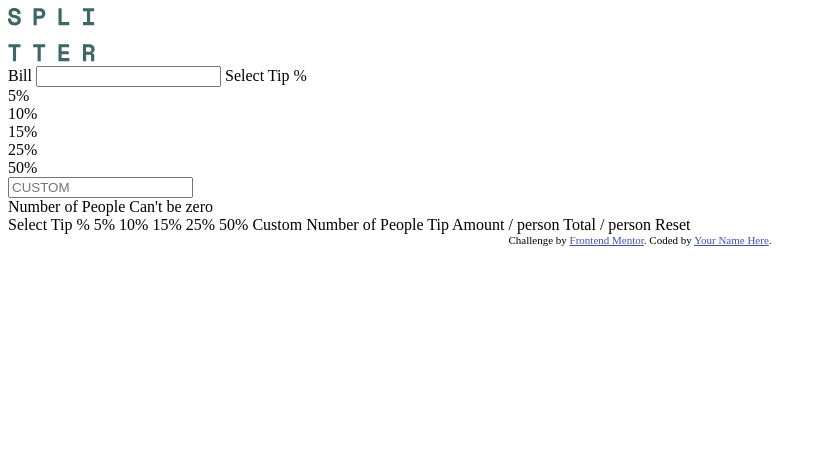
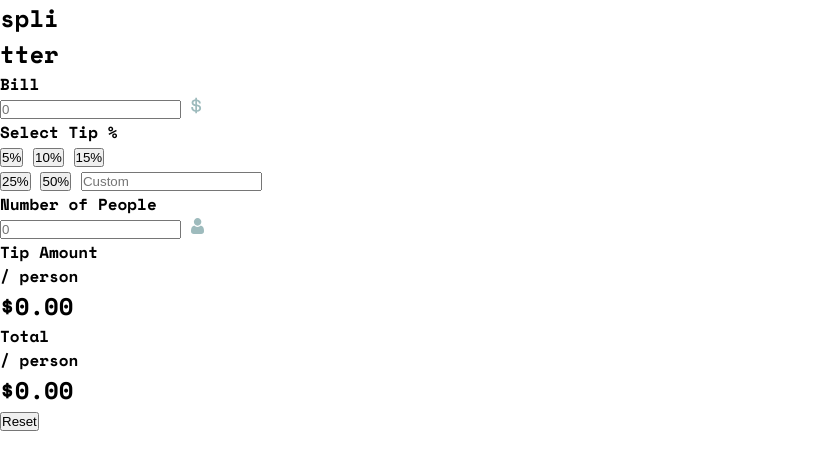
Before and after one commit to Faelsc/calculadora-de-gorjeta, a plain HTML site: page index.html in a window 1280 px wide. Shown: the whole page, without its empty margins (0-834 px from the left). Drawn offline with nearby package versions, Linux system fonts and the light colour scheme.

Commit message:
:construction: HTML quase finalizado

```diff
--- a/index.html
+++ b/index.html
@@ -1,62 +1,68 @@
 <!DOCTYPE html>
-<html lang="en">
+<html lang="pt-br">
   <head>
-  <meta charset="UTF-8">
-  <meta name="viewport" content="width=device-width, initial-scale=1.0"> <!-- displays site properly based on user's device -->
-
-  <link rel="icon" type="image/png" sizes="32x32" href="./images/favicon-32x32.png">
-
+    <meta charset="UTF-8" />
+    <meta name="viewport" content="width=device-width, initial-scale=1.0" />
+    <link
+      rel="icon"
+      type="image/png"
+      sizes="32x32"
+      href="./images/favicon-32x32.png"
+    />
     <title>Frontend Mentor | Tip calculator app</title>
-
-  <!-- Feel free to remove these styles or customise in your own stylesheet 👍 -->
-  <style>
-    .attribution { font-size: 11px; text-align: center; }
-    .attribution a { color: hsl(228, 45%, 44%); }
-  </style>
+    <link rel="stylesheet" href="style.css" />
   </head>
   <body>
-  <div><img src="./images/logo.svg"></div>
-  <section>
-    <label for="">Bill</label>
-    <input type="number" class="" id="">
-    <label for="">Select Tip %</label>
-    <div class="">
-      <div class="">5%</div>
-      <div class="">10%</div>
-      <div class="">15%</div>
-      <div class="">25%</div>
-      <div class="">50%</div>
-      <div id=""><input type="number" class="" placeholder="CUSTOM"></div>
+    <h2 class="titulo">
+      spli <br />
+      tter
+    </h2>
+    <div class="cartao">
+      <div class="cartao-container">
+        <div class="inputs-section">
+          <div class="bill-sec">
+            <label for="bill">Bill</label>
+            <div class="bill-input">
+              <input type="text" placeholder="0" id="bill" />
+              <img src="./images/icon-dollar.svg" alt="person" />
             </div>
-  </section>
+          </div>
+          <div class="tip-sec">
+            <label for="tip">Select Tip %</label>
+            <div class="tip-botao">
               <div>
-    <label for="">Number of People</label>
-    <label for="">Can't be zero</label>
+                <button>5%</button>
+                <button>10%</button>
+                <button>15%</button>
               </div>
-
-
-
-  Select Tip %
-  5%
-  10%
-  15%
-  25%
-  50%
-  Custom
-
-  Number of People
-
-  Tip Amount
-  / person
-
-  Total
-  / person
-
-  Reset
-
-  <div class="attribution">
-    Challenge by <a href="https://www.frontendmentor.io?ref=challenge" target="_blank">Frontend Mentor</a>.
-    Coded by <a href="#">Your Name Here</a>.
+              <div>
+                <button>25%</button>
+                <button>50%</button>
+                <input type="number" placeholder="Custom" id="custom"/>
               </div>
+            </div>
+          </div>
+          <div class="people-sec">
+            <label for="people">Number of People</label>
+            <div class="people-input">
+              <input type="text" placeholder="0" id="people" />
+              <img src="./images/icon-person.svg" alt="person" />
+            </div>
+          </div>
+        </div>
+        <div class="direita-section">
+          <div class="tip-amount">
+            <p>Tip Amount<br /><span>/ person</span></p>
+            <h2 id="tipAmount">$0.00</h2>
+          </div>
+          <div class="total">
+            <p>Total<br /><span>/ person</span></p>
+            <h2 id="total">$0.00</h2>
+          </div>
+          <button class="reset-botao" id="resetBotao">Reset</button>
+        </div>
+      </div>
+    </div>
+    <script src="app.js"></script>
   </body>
 </html>
```
Lines whose indentation alone changed are shown as unchanged.
